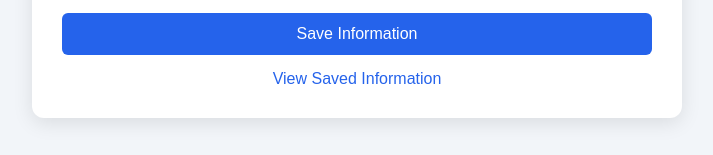
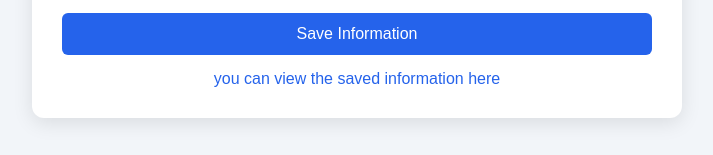
Before and after one commit to Avinash-yadav18/personal-inforamtion-proj, a plain HTML site: page index.html in a window 1280 px wide. Shown: the part 844-999 px from the top of the page, without its empty margins (283-996 px from the left). Drawn offline with Linux system fonts and the light colour scheme.

Commit message:
updata user can see information

```diff
--- a/index.html
+++ b/index.html
@@ -53,7 +53,7 @@
         </form>
 
         <a href="view.php" class="view-btn">
-            View Saved Information
+            you can view the saved information here
         </a>
 
     </div>
```
